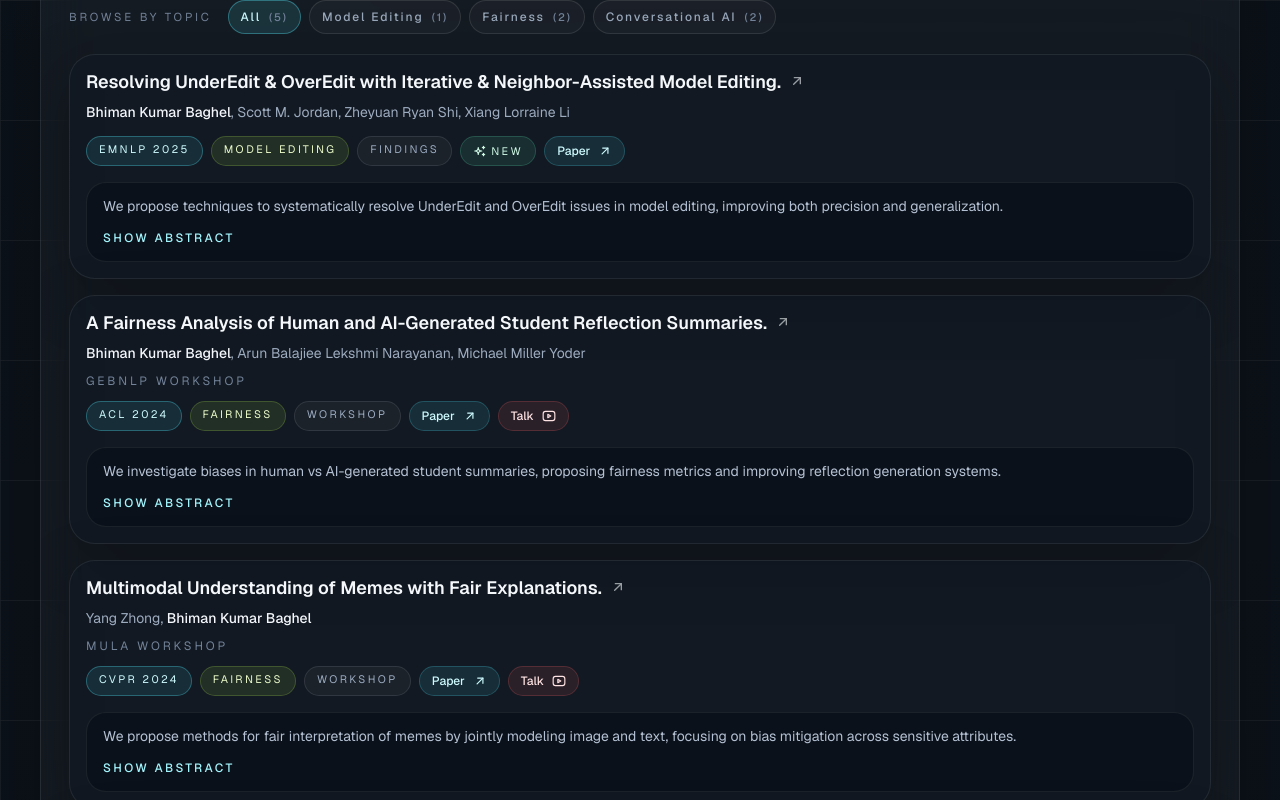
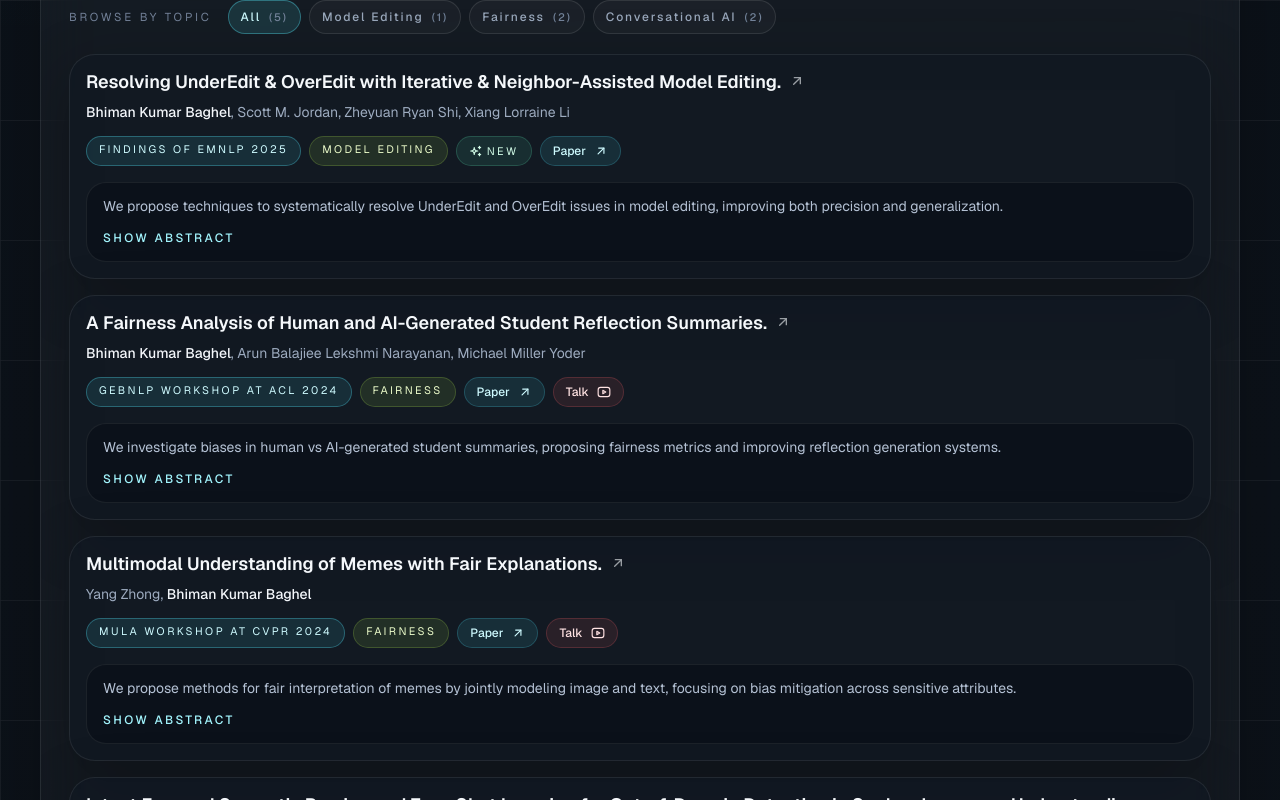
Before and after one commit to bhimanbaghel/bhimanbaghel.github.io, a Next.js app: page / in a window 1280 px wide. Shown: the part 1560-2360 px from the top of the page. Built offline with nearby package versions, Linux system fonts and the light colour scheme.

Commit message:
Clarify publication venue labels

```diff
--- a/src/components/ui/publication-list.tsx
+++ b/src/components/ui/publication-list.tsx
@@ -24,6 +24,18 @@ const categories: Category[] = [
   "Conversational AI",
 ];
 
+function getVenueLabel(publication: Publication) {
+  if (publication.format === "Findings") {
+    return `Findings of ${publication.venue}`;
+  }
+
+  if (publication.workshop) {
+    return `${publication.workshop} at ${publication.venue}`;
+  }
+
+  return publication.venue;
+}
+
 function renderAuthors(authors: string) {
   return authors.split(", ").map((author, index, arr) => (
     <React.Fragment key={`${author}-${index}`}>
@@ -49,6 +61,7 @@ function PublicationCard({
   const venueIsPrestigious = prestigiousVenues.some((venue) =>
     publication.venue.includes(venue),
   );
+  const venueLabel = getVenueLabel(publication);
 
   return (
     <motion.article
@@ -73,11 +86,6 @@ function PublicationCard({
             <p className="text-sm leading-relaxed text-[#9eacc0]">
               {renderAuthors(publication.authors)}
             </p>
-            {publication.workshop && (
-              <p className="text-xs uppercase tracking-[0.24em] text-[#73839a]">
-                {publication.workshop}
-              </p>
-            )}
           </div>
 
           <div className="flex flex-wrap gap-2">
@@ -89,13 +97,10 @@ function PublicationCard({
                   : "border-white/10 bg-white/[0.04] text-[#b8c5d8]",
               )}
             >
-              {publication.venue}
+              {venueLabel}
             </span>
             <span className="rounded-full border border-lime-300/20 bg-lime-300/10 px-3 py-1 text-[0.68rem] uppercase tracking-[0.22em] text-lime-100">
               {publication.category}
-            </span>
-            <span className="rounded-full border border-white/10 bg-white/[0.04] px-3 py-1 text-[0.68rem] uppercase tracking-[0.22em] text-[#9cabc1]">
-              {publication.format}
             </span>
             {publication.isNew && (
               <span className="inline-flex items-center gap-1 rounded-full border border-emerald-300/20 bg-emerald-300/10 px-3 py-1 text-[0.68rem] uppercase tracking-[0.22em] text-emerald-100">
```
